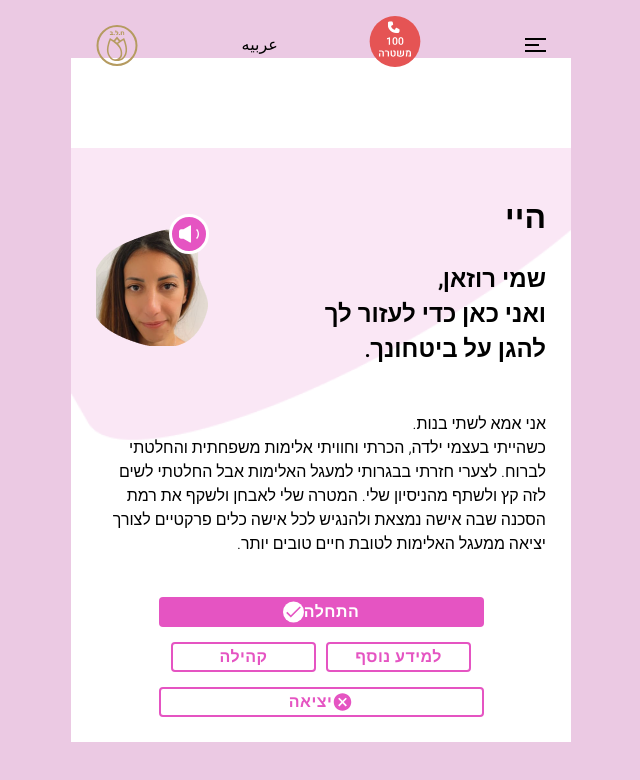
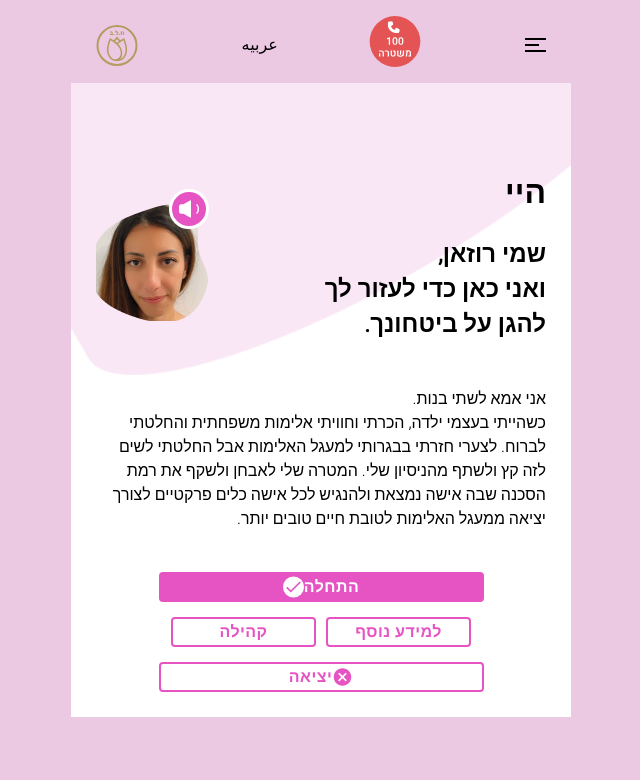
Before and after one commit to chayale90/Hackathon, a React (Vite) app: page / in a window 1280 px wide. Shown: the top 780 px of the page, without its empty margins (511-1151 px from the left). Built offline with nearby package versions, Linux system fonts and the light colour scheme.

Commit message:
fix margin of btn in form

```diff
--- a/src/components/FormComponents/Question.tsx
+++ b/src/components/FormComponents/Question.tsx
@@ -11,13 +11,22 @@ interface QuestionProps {
 const Question: React.FC<QuestionProps> = ({ onV, onX }) => {
   return (
     <div>
-    <div className="vxButtons">
-      <img style={{ cursor: "pointer" }} onClick={onV} src={YesBtn} alt="yesBtn" />
-      <img style={{ cursor: "pointer" }} onClick={onX} src={NoBtn} alt="NoBtn" />
+      <div className="vxButtons">
+        <img
+          style={{ cursor: "pointer" }}
+          onClick={onV}
+          src={YesBtn}
+          alt="yesBtn"
+        />
+        <img
+          style={{ cursor: "pointer" }}
+          onClick={onX}
+          src={NoBtn}
+          alt="NoBtn"
+        />
+      </div>
 
-     </div>
-
-  <img style={{margin:"24%"}} src={ReturnQuestion} alt="NoBtn" />
+      <img style={{ margin: "24% 24% 0 0" }} src={ReturnQuestion} alt="NoBtn" />
     </div>
   );
 };
--- a/src/components/WelcomePage/WelcomePage.css
+++ b/src/components/WelcomePage/WelcomePage.css
@@ -3,7 +3,9 @@
   justify-content: space-between;
   align-items: center;
   width: 90%;
+  margin-top: 40px;
 }
+
 .welcome-page-head h1 {
   font-size: 2rem;
 }
@@ -14,6 +16,11 @@
   text-align: right;
   width: 100%;
   gap: 25px;
+  display: flex;
+  flex-direction: column;
+  justify-content: center;
+  align-items: center;
+  padding: 5% 0;
 }
 .welcome-page > p {
   width: 90%;
--- a/src/components/WelcomePage/WelcomePage.tsx
+++ b/src/components/WelcomePage/WelcomePage.tsx
@@ -10,7 +10,7 @@ import Header from "../Header/Header";
 const WelcomePage = () => {
   const navigate = useNavigate();
   return (
-    <div className="welcome-page page">
+    <div className="welcome-page">
       <div className="welcome-page-head">
         <div className="welcome-page-title">
           <h1>היי</h1>
```
